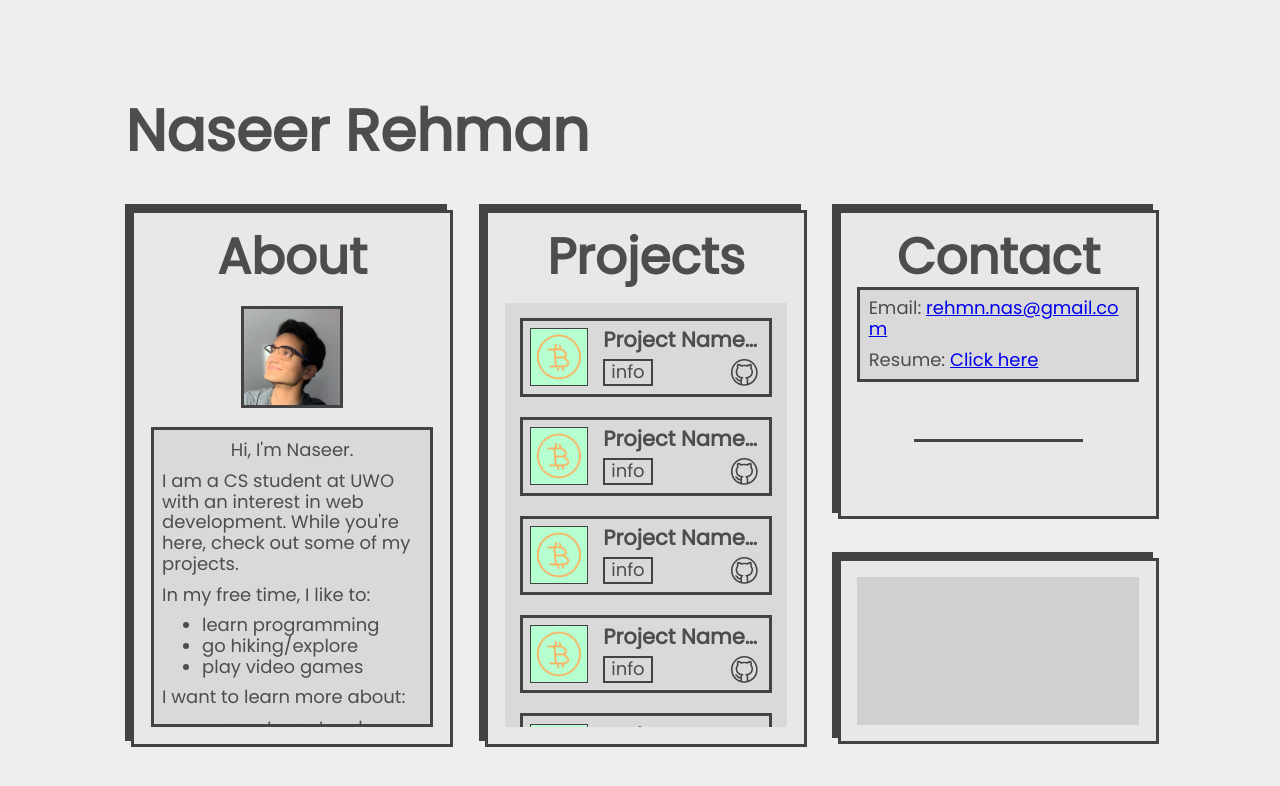
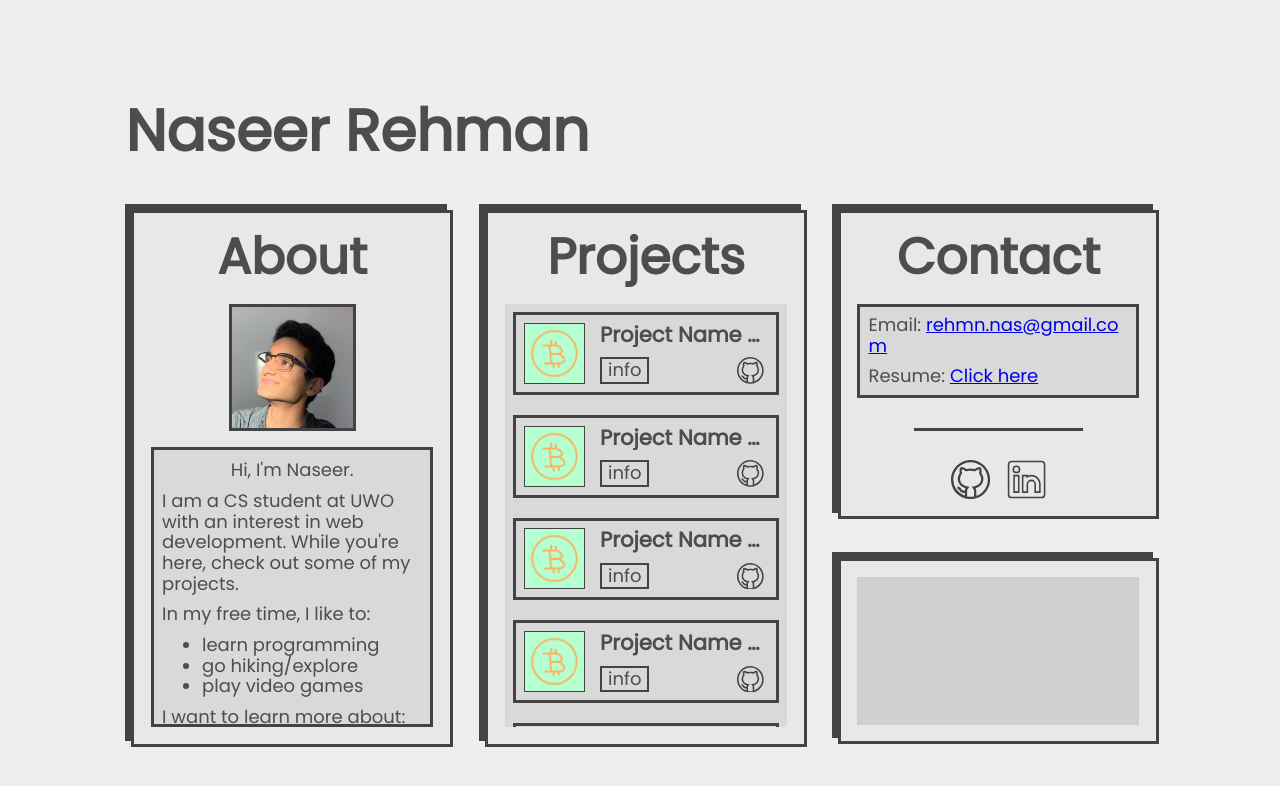
Before and after one commit to naseer-rehman/nacereal.github.io, a React (Create React App) app: page / in a window 1280 px wide. Shown: the top 786 px of the page. Built offline with nearby package versions, Linux system fonts and the light colour scheme.

Commit message:
Fix spacing for content cards
 - Added consistent spacing between the card headers and content

```diff
--- a/src/components/AboutCard.js
+++ b/src/components/AboutCard.js
@@ -5,6 +5,7 @@ const AboutCard = () => {
   return (
     <div className="ContentCard AboutCard">
       <h2>About</h2>
+      <div className="card-content-container">
         <div className="about-me-photo-container">
           <img className="about-me-photo" src={AvatarImage} alt=""/>
         </div>
@@ -30,6 +31,7 @@ const AboutCard = () => {
           <p>Check my contact information if you would like to get in touch. :)</p>
         </div>
       </div>
+    </div>
   );
 };
 
--- a/src/components/ContactCard.js
+++ b/src/components/ContactCard.js
@@ -6,7 +6,7 @@ const ContactCard = () => {
   return (
     <div className="ContentCard ContactCard">
       <h2>Contact</h2>
-      <div className="contact-card-content">
+      <div className="card-content-container contact-card-content">
         <div className="links-container content-box">
           <p>Email: <a href={`mailto:${email}`}>{email}</a></p>
           <p>Resume: <a href="https://google.ca">Click here</a></p>
--- a/src/components/ProjectsListCard.js
+++ b/src/components/ProjectsListCard.js
@@ -7,8 +7,10 @@ const ProjectsListCard = () => {
   return (
     <div className="ContentCard ProjectsListCard">
       <h2>Projects</h2>
-      <div className="project-cards-container content-box">
-        {Array.from({length: 10}, () => <ProjectCard key={uuidv4()} />)}
+      <div className="card-content-container">
+        <div className="project-cards-container content-box">
+          {Array.from({length: 10}, () => <ProjectCard key={uuidv4()} />)}
+        </div>
       </div>
     </div>
   );
--- a/src/components/styles/AboutCard.scss
+++ b/src/components/styles/AboutCard.scss
@@ -4,18 +4,20 @@
 .AboutCard {
   @include ContentCard.contentCard;
   grid-area: about;
-  display: inline-flex;
-  flex-direction: column;
-  align-items: center;
-  justify-content: space-between;
   width: 100%;
   height: 100%;
   box-sizing: border-box;
 
+  .card-content-container {
+    display: flex;
+    flex-direction: column;
+    gap: ContentCard.$padding;
+  }
+
   .about-me-photo-container {
     text-align: center;
     width: 100%;
-    height: 20.519%;
+    height: 30%;
 
     > .about-me-photo {
       height: 100%;
@@ -31,5 +33,6 @@
     height: 59%;
     overflow-x: hidden;
     overflow-y: auto;
+    flex-grow: 1;
   }
 }
--- a/src/components/styles/App.scss
+++ b/src/components/styles/App.scss
@@ -75,11 +75,12 @@ body {
     // margin: (-0.5 * ContentCard.$offset) 0 0 (calc((-0.5 * ContentCard.$offset))); // Removed 2vw left/right
 
     @media screen and (max-width: breakpoints.$contact-move-breakpoint) {
-      @include ContentCard.contentCard;
+      @include ContentCard.baseContentCard;
       display: flex;
       flex-direction: row;
       padding: 0;
       overflow: hidden;
+
     }
   }
 }
--- a/src/components/styles/ContactCard.scss
+++ b/src/components/styles/ContactCard.scss
@@ -1,3 +1,4 @@
+@use "sass:math";
 @use "./ContentCard";
 @use "./colors";
 @use "./breakpoints";
@@ -43,8 +44,16 @@
       align-items: center;
       flex-direction: row;
       justify-content: space-evenly;
+      display: flex;
+
+      @media screen and (min-height: 1000px) {
+        justify-content: space-evenly;
+        flex-direction: column;
+      }
     }
   }
+
+
 
   .links-container {
     display: inline-block;
@@ -61,11 +70,15 @@
       margin-bottom: 0;
     }
 
-    padding: 3%;
+    padding: math.div(ContentCard.$padding, 2);
 
     @media screen and (max-width: breakpoints.$contact-move-breakpoint) {
-      width: max-content;
+      min-width: max-content;
       height: max-content;
+
+      @media screen and (min-height: 1000px) {
+        width: 80%;
+      }
     }
   }
 
@@ -85,6 +98,7 @@
     justify-content: center;
     align-items: center;
     gap: ContentCard.$padding;
+    height: 20%;
 
     > a {
       height: 100%;
@@ -100,6 +114,11 @@
 
       > a {
         height: 40px;
+      }
+
+      @media screen and (min-height: 1000px) {
+        flex-direction: row;
+        height: auto;
       }
     }
   }
--- a/src/components/styles/ProjectsListCard.scss
+++ b/src/components/styles/ProjectsListCard.scss
@@ -1,3 +1,4 @@
+@use "sass:math";
 @use "./ContentCard";
 
 .ProjectsListCard {
@@ -16,8 +17,8 @@
     box-sizing: border-box;
     overflow-x: hidden;
     overflow-y: auto;
-    height: 85.24%;
-    padding: 15px;
+    height: 100%;
+    padding: math.div(ContentCard.$padding, 2);
     display: flex;
     flex-direction: column;
     width: 100%;
--- a/src/components/styles/_ContentCard.scss
+++ b/src/components/styles/_ContentCard.scss
@@ -3,9 +3,11 @@
 $offset: -6px;
 $padding: 1.30208vw;
 
-@mixin contentCard() {
+@mixin baseContentCard {
   $outline-width: 3px;
-  display: inline-block;
+  display: flex;
+  flex-direction: column;
+  gap: $padding;
   background: colors.$card-bg-color;
   border: $outline-width solid colors.$outline-color;
   box-shadow: $offset $offset colors.$outline-color;
@@ -44,6 +46,17 @@ $padding: 1.30208vw;
   }
 }
 
-.ContentCard {
-  // @include contentCard;
+@mixin contentCard() {
+  @include baseContentCard;
+
+  .card-content-container {
+    display: inline-block;
+    width: 100%;
+    overflow: hidden;
+    flex-grow: 1;
+  }
 }
+
+// .ContentCard {
+//   // @include contentCard;
+// }
```
Lines whose indentation alone changed are shown as unchanged.
